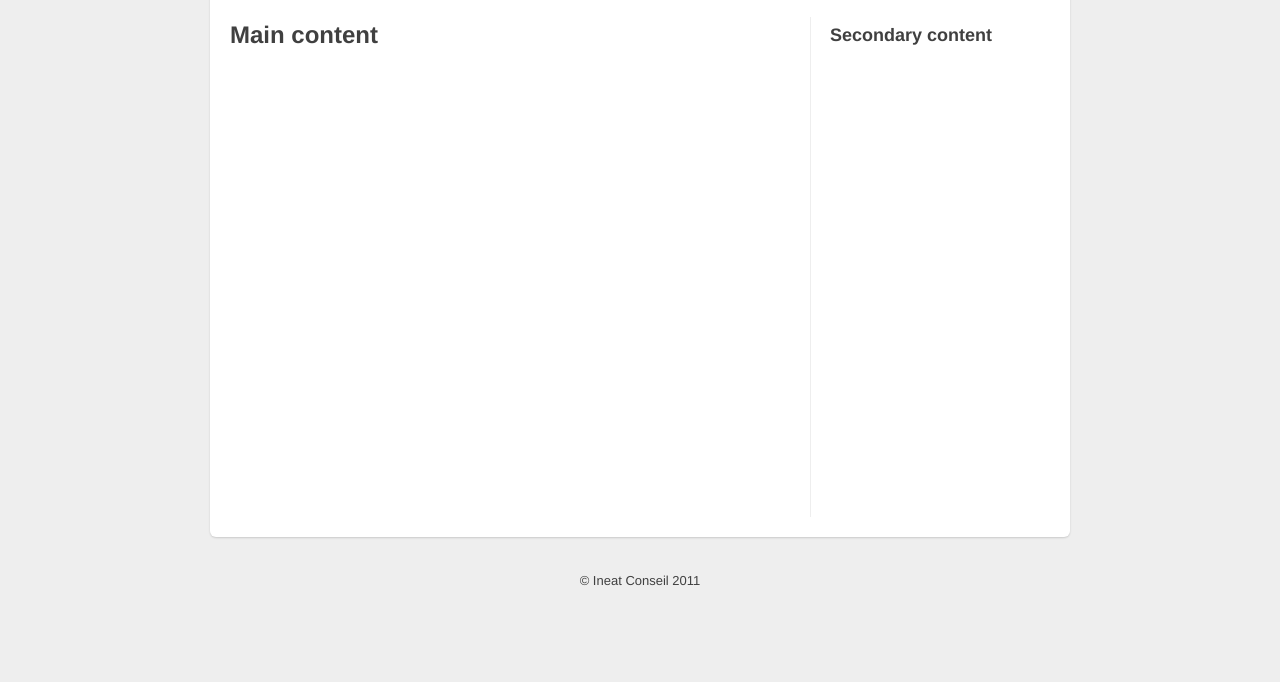
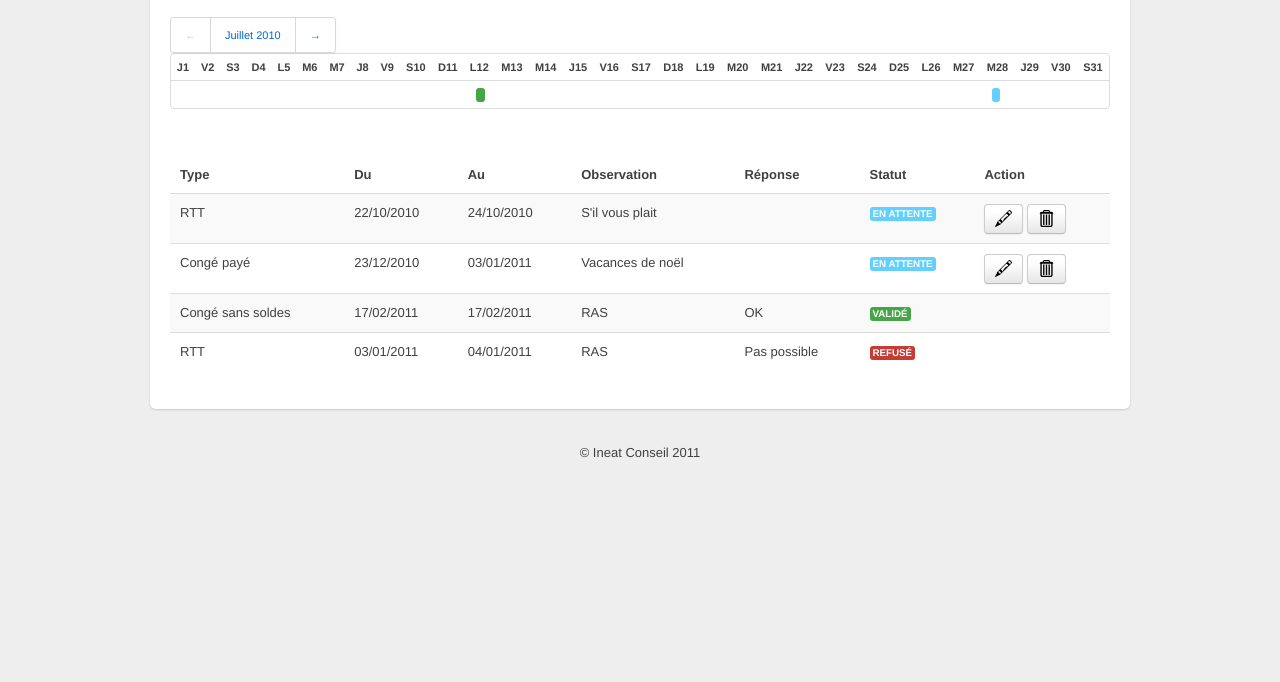
Before and after one commit to NicolasGeraud/yougo-twbootstrap, a plain HTML site: page index.html in a window 1280 px wide. Shown: the part 118-800 px from the top of the page. Drawn offline with Linux system fonts and the light colour scheme.

Commit message:
mise en page de la page des demandes

```diff
--- /dev/null
+++ b/css/template.css
@@ -0,0 +1,102 @@
+/* Override some defaults */
+html, body {
+    background-color: #eee;
+}
+body {
+    padding-top: 40px; /* 40px to make the container go all the way to the bottom of the topbar */
+}
+.container > footer p {
+    text-align: center; /* center align it with the container */
+}
+.container {
+    /* downsize our container to make the content feel a bit tighter and more cohesive. NOTE: this removes two full columns from the grid, meaning you only go to 14 columns and not 16. */
+    /*width: 820px;*/
+}
+
+/* The white background content wrapper */
+.content {
+    background-color: #fff;
+    padding: 20px;
+    margin: 0 -20px; /* negative indent the amount of the padding to maintain the grid system */
+    -webkit-border-radius: 0 0 6px 6px;
+    -moz-border-radius: 0 0 6px 6px;
+    border-radius: 0 0 6px 6px;
+    -webkit-box-shadow: 0 1px 2px rgba(0,0,0,.15);
+    -moz-box-shadow: 0 1px 2px rgba(0,0,0,.15);
+    box-shadow: 0 1px 2px rgba(0,0,0,.15);
+}
+
+/* Page header tweaks */
+.page-header {
+    background-color: #f5f5f5;
+    padding: 20px 20px 10px;
+    margin: -20px -20px 20px;
+}
+
+/* Styles you shouldn't keep as they are for displaying this base example only */
+.content .span10,
+.content .span4 {
+    min-height: 500px;
+}
+/* Give a quick and non-cross-browser friendly divider */
+.content .span4 {
+    margin-left: 0;
+    padding-left: 19px;
+    border-left: 1px solid #eee;
+}
+
+.row {
+    margin-left: 0;
+}
+
+.topbar .btn {
+    border: 0;
+}
+
+img.btnAction {
+    width: 17px;
+    height: 17px;
+}
+
+a.btnAction {
+    padding-left: 10px;
+    padding-right: 10px;
+    height: 17px;
+}
+
+td.calendar, th.calendar {
+    padding-left: 5px;
+    padding-right: 5px;
+    font-size: 11px;
+    text-align: center;
+    padding-bottom: 4px;
+    padding-top: 4px;
+    /*width:18px;
+    margin-left: 0px;*/
+}
+
+table.calendar {
+    border: 1px solid #DDDDDD;
+    border-collapse: separate;
+    border-radius: 4px 4px 4px 4px;
+    /*margin-left: 10px;*/
+}
+
+.paginationCalendar {
+    height: 0;
+    margin: 0 0;
+    font-size: 11px;
+
+    text-align: center;
+}
+
+.paginationCalendar .active a {
+    background-color: transparent;
+}
+.paginationCalendar a:hover {
+    background-color: #C7EEFE;
+}
+
+div.calendar {
+    text-align: center;
+}
--- a/index.html
+++ b/index.html
@@ -4,58 +4,7 @@
 	<meta charset="utf-8">
 	<title>Yougo</title>
 	<link rel="stylesheet" href="./css/bootstrap.min.css">
-		<style type="text/css">
-      /* Override some defaults */
-      html, body {
-        background-color: #eee;
-      }
-      body {
-        padding-top: 40px; /* 40px to make the container go all the way to the bottom of the topbar */
-      }
-      .container > footer p {
-        text-align: center; /* center align it with the container */
-      }
-      .container {
-        width: 820px; /* downsize our container to make the content feel a bit tighter and more cohesive. NOTE: this removes two full columns from the grid, meaning you only go to 14 columns and not 16. */
-      }
-
-      /* The white background content wrapper */
-      .content {
-        background-color: #fff;
-        padding: 20px;
-        margin: 0 -20px; /* negative indent the amount of the padding to maintain the grid system */
-        -webkit-border-radius: 0 0 6px 6px;
-           -moz-border-radius: 0 0 6px 6px;
-                border-radius: 0 0 6px 6px;
-        -webkit-box-shadow: 0 1px 2px rgba(0,0,0,.15);
-           -moz-box-shadow: 0 1px 2px rgba(0,0,0,.15);
-                box-shadow: 0 1px 2px rgba(0,0,0,.15);
-      }
-
-      /* Page header tweaks */
-      .page-header {
-        background-color: #f5f5f5;
-        padding: 20px 20px 10px;
-        margin: -20px -20px 20px;
-      }
-
-      /* Styles you shouldn't keep as they are for displaying this base example only */
-      .content .span10,
-      .content .span4 {
-        min-height: 500px;
-      }
-      /* Give a quick and non-cross-browser friendly divider */
-      .content .span4 {
-      	margin-left: 0;
-      	padding-left: 19px;
-      	border-left: 1px solid #eee;
-      }
-
-      .topbar .btn {
-        border: 0;
-      }
-
-    </style>
+	<link rel="stylesheet" href="./css/template.css">
     </head>
     <body>
 	<div data-dropdown="dropdown" class="topbar">
@@ -113,13 +62,141 @@
 		<div class="page-header">
 		    <h1>Mes Demandes</h1>
 		</div>
+
+		<div class="row calendar" style="margin-bottom: 30px">
+		    <div class="pagination paginationCalendar">
+			<ul>
+			    <li class="prev disabled"><a href="#">&larr;</a></li>
+			    <li class="active"><a href="#">Juillet 2010</a></li>
+			    <li class="next"><a href="#">&rarr;</a></li>
+			</ul>
+		    </div>
+		    <table class="calendar">
+			<thead>
+			    <tr>
+							<th class="calendar">J1</th>
+			<th class="calendar">V2</th>
+			<th class="calendar">S3</th>
+			<th class="calendar">D4</th>
+			<th class="calendar">L5</th>
+			<th class="calendar">M6</th>
+			<th class="calendar">M7</th>
+			<th class="calendar">J8</th>
+			<th class="calendar">V9</th>
+			<th class="calendar">S10</th>
+			<th class="calendar">D11</th>
+			<th class="calendar">L12</th>
+			<th class="calendar">M13</th>
+			<th class="calendar">M14</th>
+			<th class="calendar">J15</th>
+			<th class="calendar">V16</th>
+			<th class="calendar">S17</th>
+			<th class="calendar">D18</th>
+			<th class="calendar">L19</th>
+			<th class="calendar">M20</th>
+			<th class="calendar">M21</th>
+			<th class="calendar">J22</th>
+			<th class="calendar">V23</th>
+			<th class="calendar">S24</th>
+			<th class="calendar">D25</th>
+			<th class="calendar">L26</th>
+			<th class="calendar">M27</th>
+			<th class="calendar">M28</th>
+			<th class="calendar">J29</th>
+			<th class="calendar">V30</th>
+			<th class="calendar">S31</th>
+			    </tr>
+			</thead>
+			<tbody>
+
+				<td class="calendar">&nbsp;</td>
+				<td class="calendar">&nbsp;</td>
+				<td class="calendar">&nbsp;</td>
+				<td class="calendar">&nbsp;</td>
+				<td class="calendar">&nbsp;</td>
+				<td class="calendar">&nbsp;</td>
+				<td class="calendar">&nbsp;</td>
+				<td class="calendar">&nbsp;</td>
+				<td class="calendar">&nbsp;</td>
+				<td class="calendar">&nbsp;</td>
+				<td class="calendar" colspan="3"><span class="label success" style="width: 100%">&nbsp;</span></td>
+				<td class="calendar">&nbsp;</td>
+				<td class="calendar">&nbsp;</td>
+				<td class="calendar">&nbsp;</td>
+				<td class="calendar">&nbsp;</td>
+				<td class="calendar">&nbsp;</td>
+				<td class="calendar">&nbsp;</td>
+				<td class="calendar">&nbsp;</td>
+				<td class="calendar">&nbsp;</td>
+				<td class="calendar">&nbsp;</td>
+				<td class="calendar">&nbsp;</td>
+				<td class="calendar">&nbsp;</td>
+				<td class="calendar">&nbsp;</td>
+				<td class="calendar" colspan="5"><span class="label notice">&nbsp;</span></td>
+				<td class="calendar">&nbsp;</td>
+			</tbody>
+		    </table>
+		</div>
+
 		<div class="row">
-          <div class="span10">
-            <h2>Main content</h2>
-          </div>
-          <div class="span4">
-            <h3>Secondary content</h3>
-          </div>
+		    <table class="zebra-striped">
+			<thead>
+			    <tr>
+				<th>Type</th>
+				<th>Du</th>
+				<th>Au</th>
+				<th>Observation</th>
+				<th>Réponse</th>
+				<th>Statut</th>
+				<th>Action</th>
+			    </tr>
+			</thead>
+			<tbody>
+			    <tr>
+				<td>RTT</td>
+				<td>22/10/2010</td>
+				<td>24/10/2010</td>
+				<td>S'il vous plait</td>
+				<td></td>
+				<td><span class="label notice">En attente</span></td>
+				<td>
+				    <a class="btn default btnAction"><img src="./icons/pen.svg" class="btnAction"/></a>
+				    <a class="btn default btnAction"><img src="./icons/garbage.svg" class="btnAction"/></a>
+				</td>
+			    </tr>
+			    <tr>
+				<td>Congé payé</td>
+				<td>23/12/2010</td>
+				<td>03/01/2011</td>
+				<td>Vacances de noël</td>
+				<td></td>
+				<td><span class="label notice">En attente</span></td>
+				<td>
+				    <a class="btn default btnAction"><img src="./icons/pen.svg" class="btnAction"/></a>
+				    <a class="btn default btnAction"><img src="./icons/garbage.svg" class="btnAction"/></a>
+				</td>
+			    </tr>
+			    <tr>
+				<td>Congé sans soldes</td>
+				<td>17/02/2011</td>
+				<td>17/02/2011</td>
+				<td>RAS</td>
+				<td>OK</td>
+				<td><span class="label success">Validé</span></td>
+				<td></td>
+			    </tr>
+			    <tr>
+				<td>RTT</td>
+				<td>03/01/2011</td>
+				<td>04/01/2011</td>
+				<td>RAS</td>
+				<td>Pas possible</td>
+				<td><span class="label important">Refusé</span></td>
+				<td></td>
+			    </tr>
+			</tbody>
+		    </table>
+
 		</div>
 	    </div>
 
@@ -130,4 +207,5 @@
 	</div>
 	<script type="text/javascript" src="./js/jquery-1.5.2.min.js"></script>
 	<script type="text/javascript" src="./js/bootstrap-dropdown.js"></script>
+
 </html>
```
Also changed, not shown: icons/garbage.svg (added), icons/pen.svg (added). Lines whose indentation alone changed are shown as unchanged.
